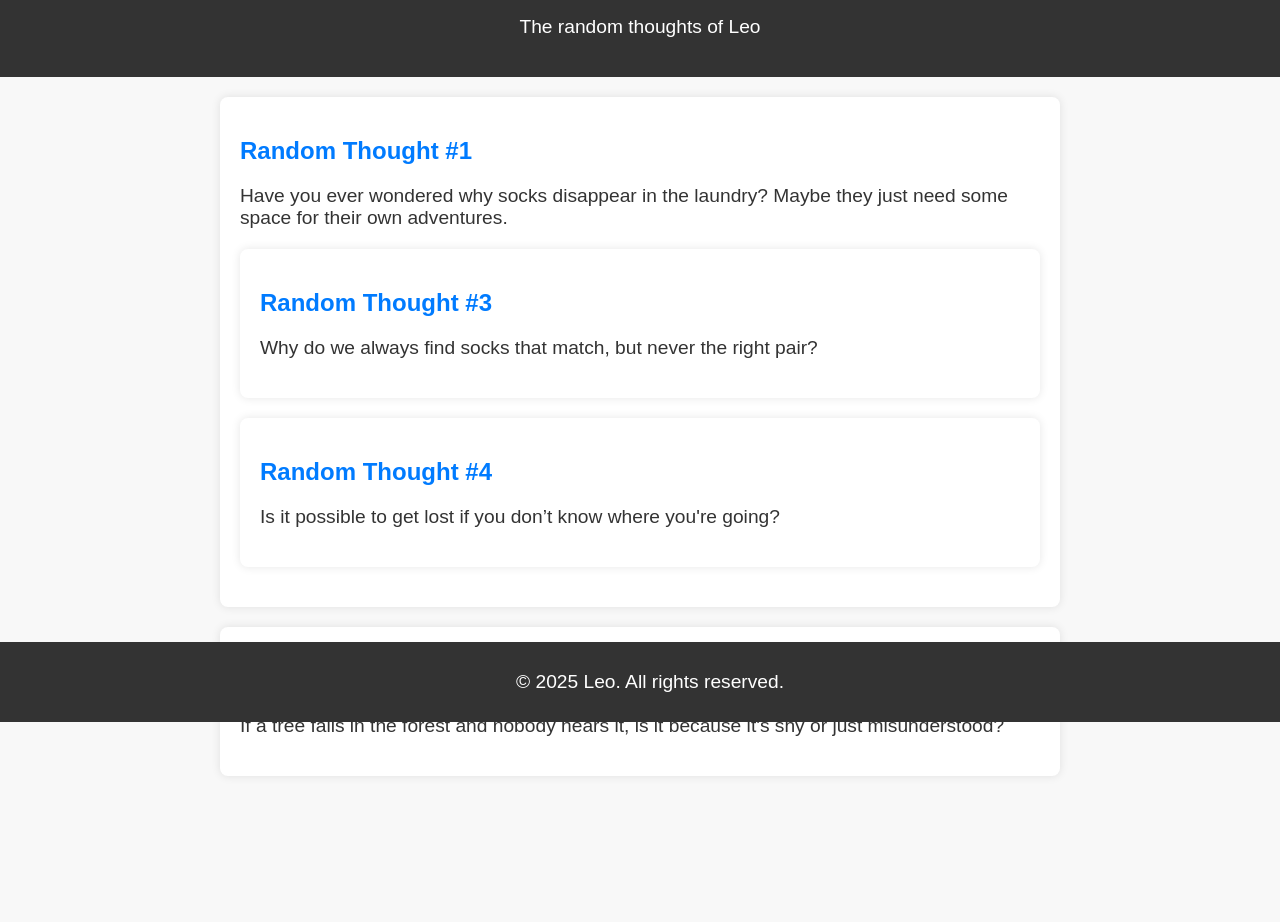
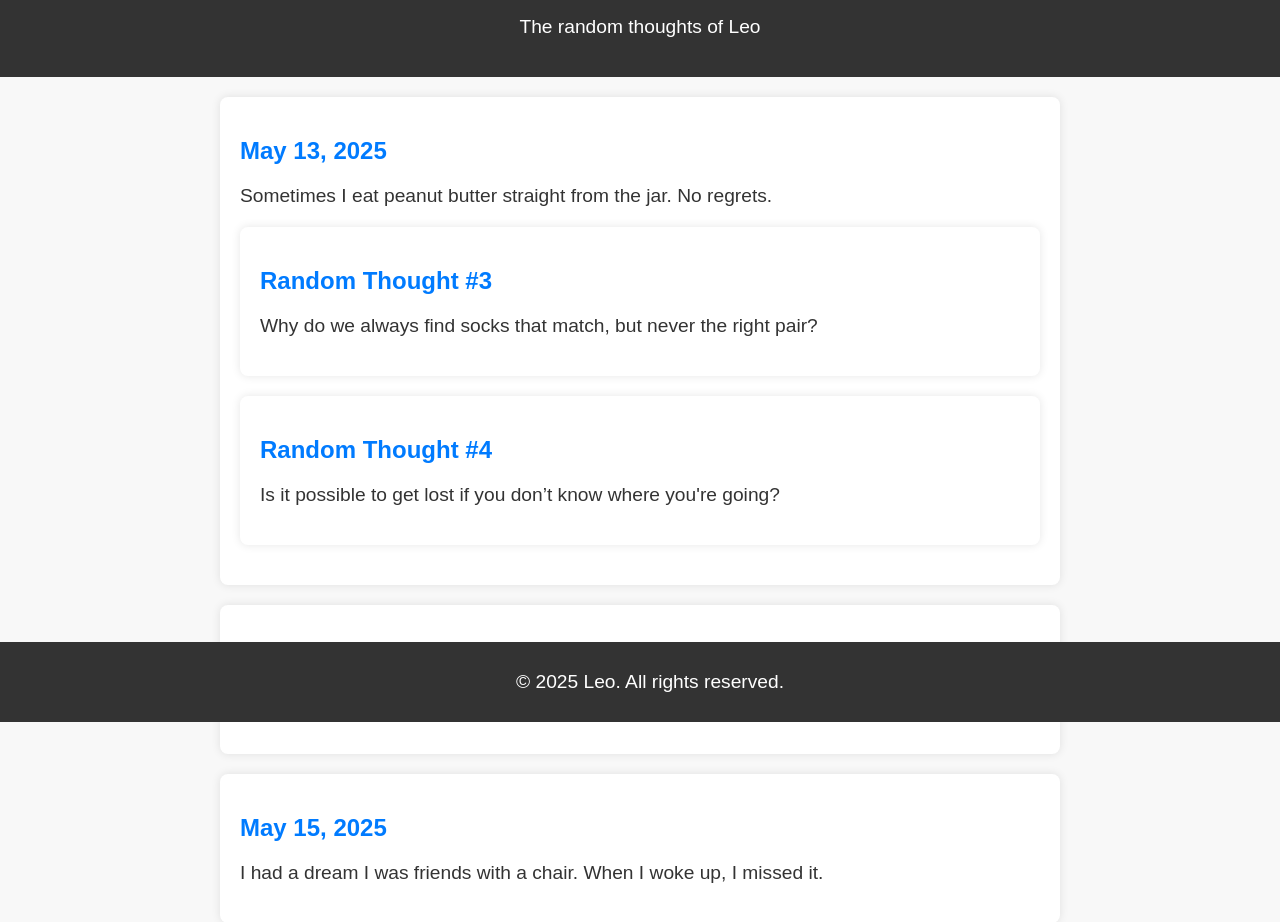
Before and after one commit to LeoCarl1988/LeoToughts, a plain HTML site: page index.html in a window 1280 px wide. Shown: the part 78-1000 px from the top of the page. Before the commit the page ends 874 px from the top, so only its background shows below. Drawn offline with Linux system fonts and the light colour scheme.

Commit message:
Update index.html

```diff
--- a/index.html
+++ b/index.html
@@ -14,15 +14,24 @@
         <p>The random thoughts of Leo</p>
     </header>
 
-    <div class="post">
-        <h2>Random Thought #1</h2>
-        <p>Have you ever wondered why socks disappear in the laundry? Maybe they just need some space for their own adventures.</p>
-    </div>
+<div id="posts">
+  <div class="post">
+    <h2>May 13, 2025</h2>
+    <p>Sometimes I eat peanut butter straight from the jar. No regrets.</p>
+  </div>
 
-    <div class="post">
-        <h2>Random Thought #2</h2>
-        <p>If a tree falls in the forest and nobody hears it, is it because it's shy or just misunderstood?</p>
-    </div>
+  <div class="post">
+    <h2>May 14, 2025</h2>
+    <p>I saw a bird today. It looked at me like it knew something.</p>
+  </div>
+
+  <!-- Novo post aqui -->
+  <div class="post">
+    <h2>May 15, 2025</h2>
+    <p>I had a dream I was friends with a chair. When I woke up, I missed it.</p>
+  </div>
+</div>
+
 
     <footer>
         <p>&copy; 2025 Leo. All rights reserved.</p>
```
